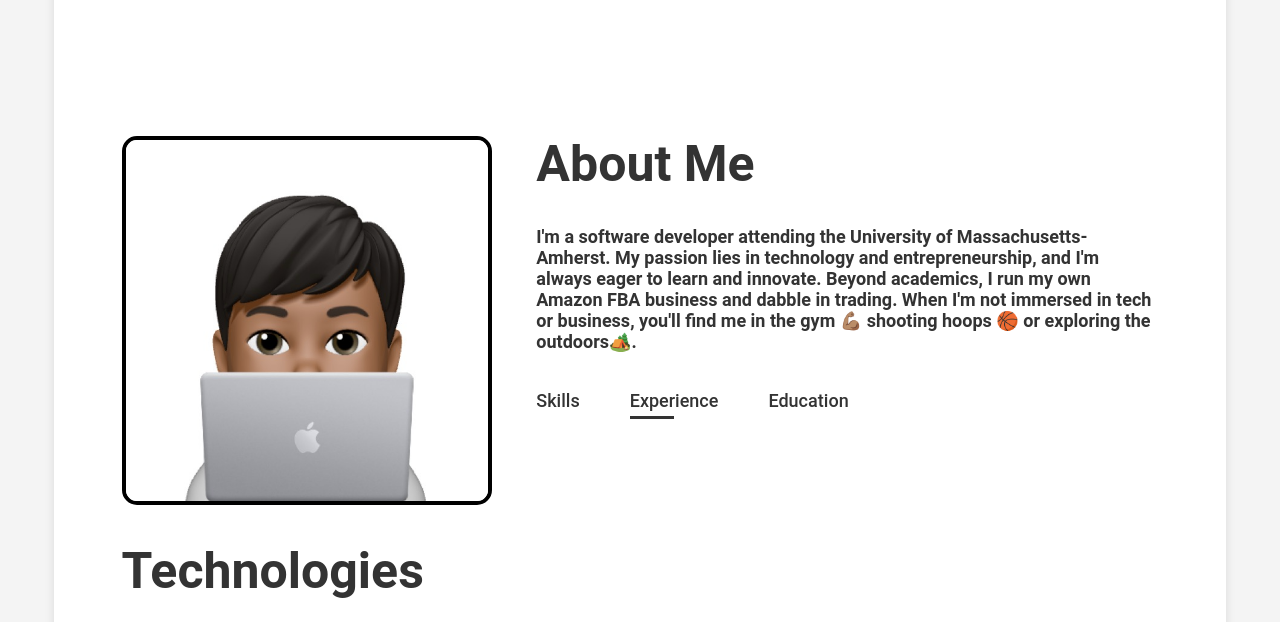
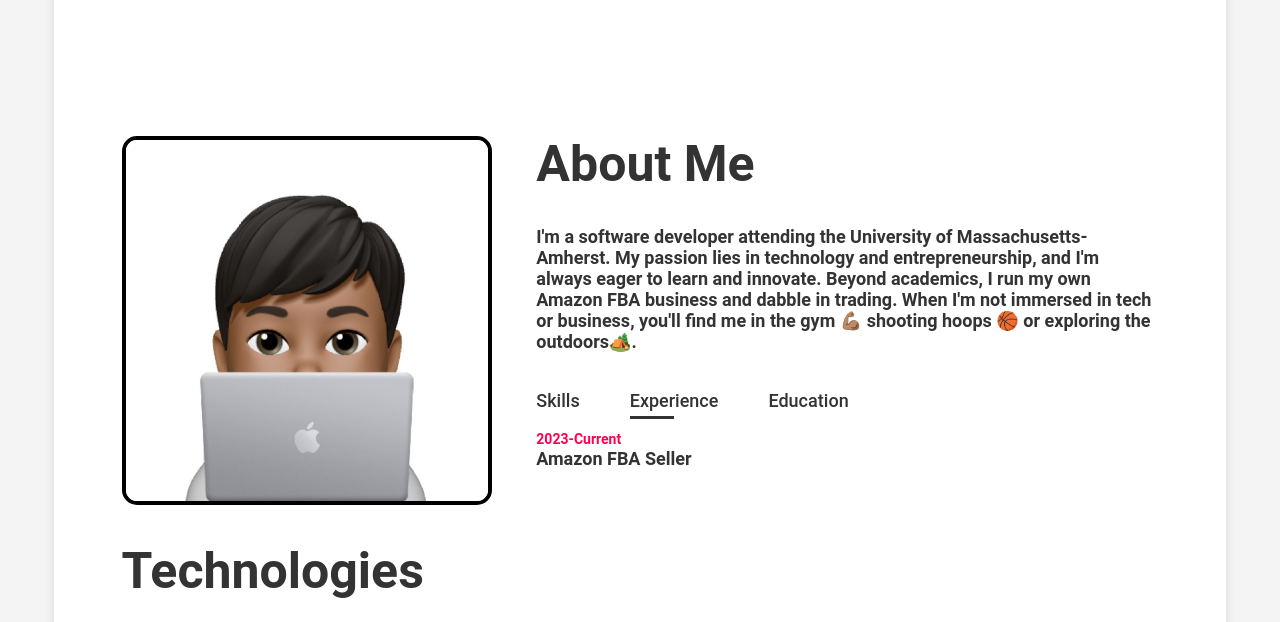
Before and after one commit to AbhiK1212/Personal-Portfolio-Website, a plain HTML site: page index.html in a window 1280 px wide. Both pictures are taken after a click on the element "Experience". Shown: the part 859-1481 px from the top of the page. Drawn offline with Linux system fonts and the light colour scheme.

Commit message:
Update index.html

```diff
--- a/index.html
+++ b/index.html
@@ -105,8 +105,7 @@
                 <div class="tab-contents" id="experience">
                   <ul>
                     <li>
-                      <!-- <span>2021-Current</span><br />UI/UX Design Training at ET
-                      Institute -->
+                      <span>2023-Current</span><br />Amazon FBA Seller
                     </li>
                   </ul>
                 </div>
```
